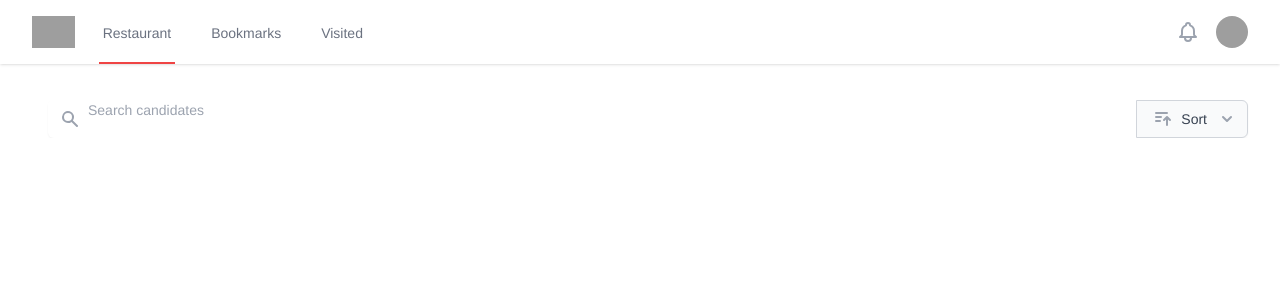
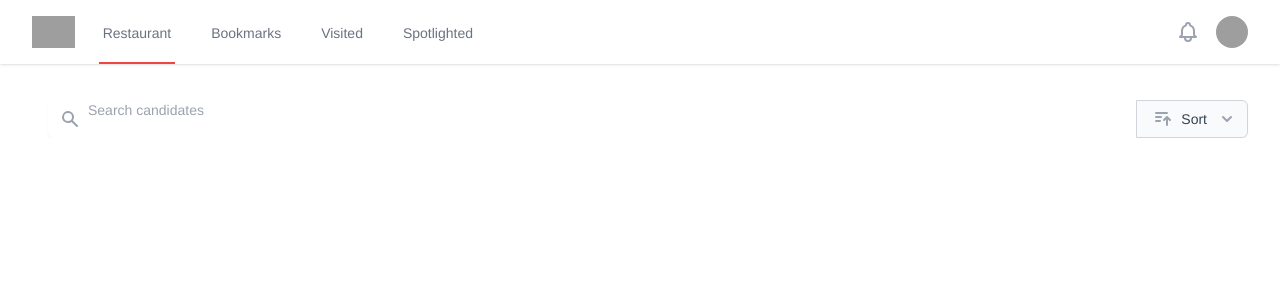
Before and after one commit to dhinesh-kumar-m/foodapp, a Django app: page / in a window 1280 px wide. Shown: the top 300 px of the page. Run offline with Django 4.2, Linux system fonts and the light colour scheme; data that the repository does not hold is empty; some libraries are stand-ins or nearby versions; grey boxes are pictures that could not be loaded.

Commit message:
Add spotlighted page

```diff
--- a/restaurant/templates/base.html
+++ b/restaurant/templates/base.html
@@ -38,9 +38,9 @@
                             <a href="{% url 'restaurant:user_list' 'visited' %}"
                             class="border-transparent text-gray-500 hover:border-gray-300 hover:text-gray-700 inline-flex items-center px-1 pt-1 border-b-2 text-sm font-medium">
                             Visited </a>
-                        <!-- <a href="#"
-                            class="{% if list == 'visited' %}border-red-500 text-gray-900{% endif %}border-transparent text-gray-500 hover:border-gray-300 hover:text-gray-700 inline-flex items-center px-1 pt-1 border-b-2 text-sm font-medium">
-                            Calendar </a> -->
+                        <a href="{% url 'restaurant:user_list' 'spotlighted' %}"
+                            class="{% if list == 'spotlighted' %}border-red-500 text-gray-900{% endif %}border-transparent text-gray-500 hover:border-gray-300 hover:text-gray-700 inline-flex items-center px-1 pt-1 border-b-2 text-sm font-medium">
+                            Spotlighted </a>
                     </div>
                 </div>
                 <div class="hidden sm:ml-6 sm:flex sm:items-center">
--- a/restaurant/views.py
+++ b/restaurant/views.py
@@ -25,6 +25,8 @@ def restaurant_list(request, list=None):
         restaurants = restaurants.filter(users_bookmark=user)
     elif list == "visited":
         restaurants = restaurants.filter(users_visit=user)
+    elif list == "spotlighted":
+        restaurants = restaurants.filter(is_spotlighted=True)
 
     if search:
         restaurants = restaurants.filter(title__icontains=search)
```
